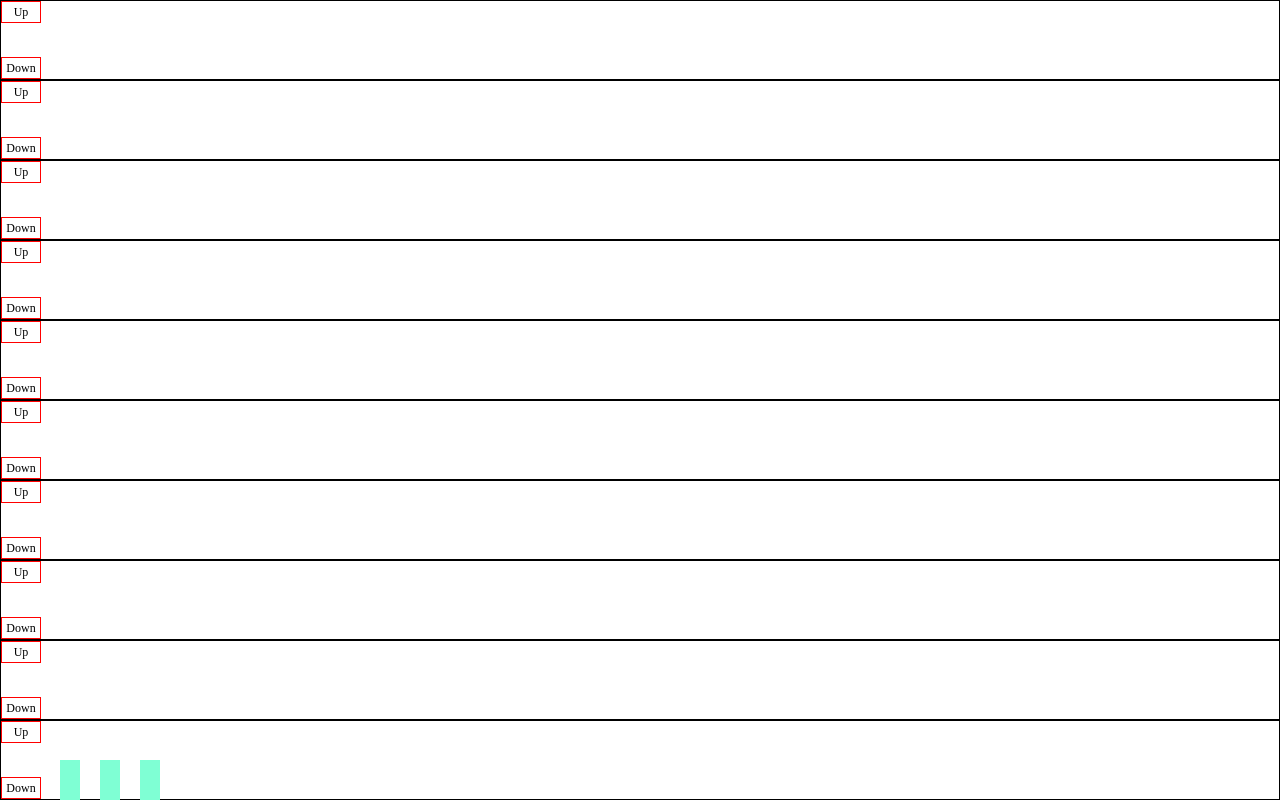
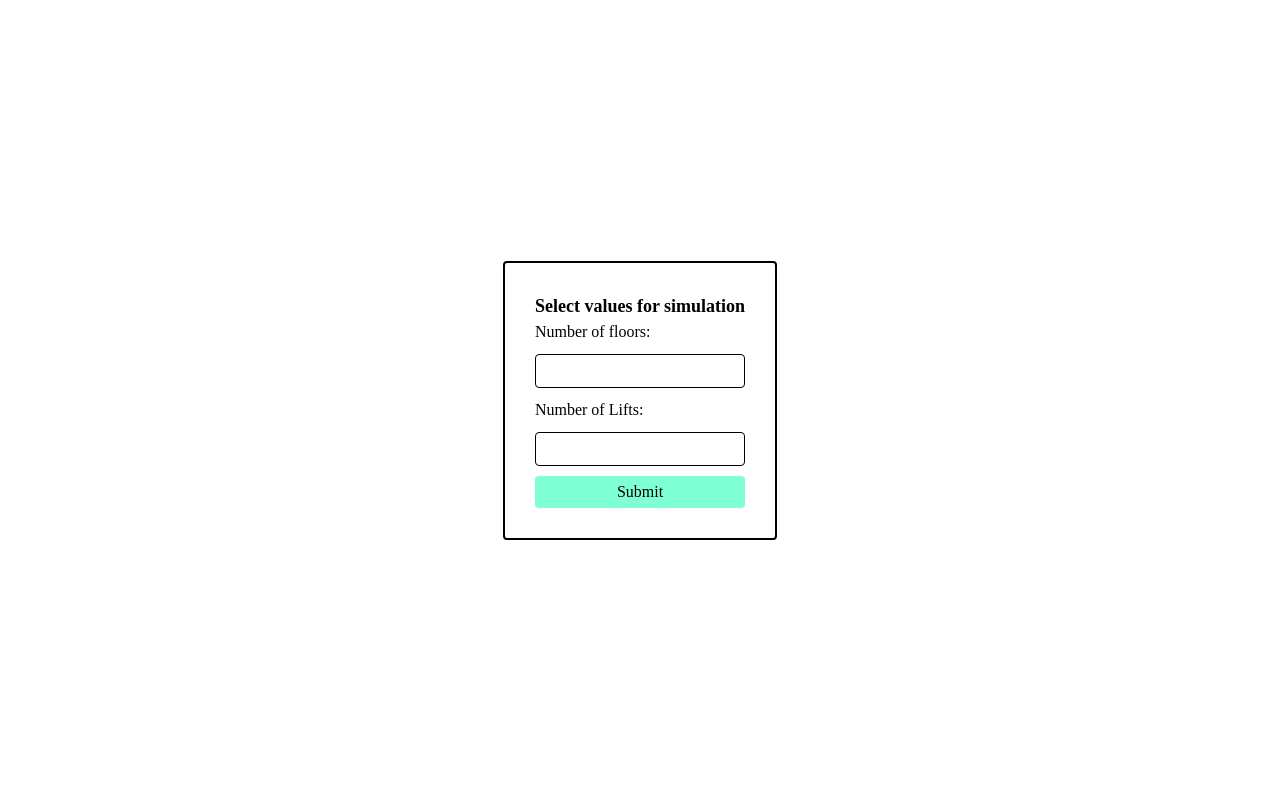
Before and after one commit to nivekithan/lift-simulation, a website built with Vite: page index.html in a window 1280 px wide. Built offline with nearby package versions, Linux system fonts and the light colour scheme.

Commit message:
fix bugs

```diff
--- a/index.html
+++ b/index.html
@@ -4,10 +4,34 @@
     <meta charset="UTF-8" />
     <link rel="icon" type="image/svg+xml" href="/vite.svg" />
     <meta name="viewport" content="width=device-width, initial-scale=1.0" />
-    <title>Vite + TS</title>
+    <title>Lift Simulation</title>
   </head>
   <body>
-    <div id="floor-container"></div>
+    <div id="form-container">
+      <div>
+        <h1>Select values for simulation</h1>
+        <form class="simulation-form">
+          <label for="floors-input">Number of floors:</label>
+          <input
+            type="number"
+            id="floors-input"
+            name="floors"
+            min="1"
+            max="50"
+          />
+          <label for="lifts-input">Number of Lifts:</label>
+          <input
+            type="number"
+            required
+            min="1"
+            max="20"
+            id="lifts-input"
+            name="lifts"
+          />
+          <button type="submit" class="submit-button">Submit</button>
+        </form>
+      </div>
+    </div>
     <script type="module" src="/src/main.ts"></script>
   </body>
 </html>
--- a/package.json
+++ b/package.json
@@ -15,6 +15,6 @@
     "wrangler": "^3.1.0"
   },
   "engines": {
-    "node": "16.13.0"
+    "node": "18.5.0"
   }
 }
--- /dev/null
+++ b/src/form.css
@@ -0,0 +1,36 @@
+#form-container {
+  display: grid;
+  place-items: center;
+  min-height: 100vh;
+}
+
+#form-container > div {
+  border: 2px solid black;
+  padding: 30px;
+  border-radius: 4px;
+}
+
+.simulation-form {
+  display: flex;
+  flex-direction: column;
+  row-gap: 10px;
+}
+
+input {
+  border: 1px solid black;
+  padding: 4px 6px;
+  border-radius: 4px;
+}
+
+h1 {
+  font-size: large;
+  font-weight: bold;
+}
+
+.submit-button {
+  padding: 4px 6px;
+  border-radius: 4px;
+  background-color: aquamarine;
+  color: black;
+  cursor: pointer;
+}
--- a/src/liftsimulation.ts
+++ b/src/liftsimulation.ts
@@ -171,6 +171,8 @@ export class LiftSimulation {
 
     liftStop.stops.delete(currnetFloorNo);
 
+    console.log({liftStop, liftNo})
+
     if (liftStop.stops.size === 0) {
       liftStop.currentDirection = "idle";
       return;
@@ -245,7 +247,8 @@ export class LiftSimulation {
 
   async #setLiftToFloor(liftNo: number, floorNo: number) {
     try {
-      const newBottomValue = `${(floorNo - 1) * 10}%`;
+      const newBottomValue = `${(floorNo - 1) * (100 / this.#noOfFloors)}%`;
+      console.log({ newBottomValue });
       const currentValue = `${this.#getCurrentBottomValue(liftNo)}`;
 
       this.#liftAnimationState.set(liftNo, true);
@@ -274,8 +277,13 @@ export class LiftSimulation {
   }
 
   #getCurrentFloorNo(liftNo: number) {
-    const currnetFloorNo =
-      parseInt(this.#getCurrentBottomValue(liftNo).replace("%", "")) / 10 + 1;
+    const currnetFloorNo = Math.round(
+      parseInt(this.#getCurrentBottomValue(liftNo).replace("%", "")) /
+        (100 / this.#noOfFloors) +
+        1
+    );
+
+    console.log({ currnetFloorNo });
 
     return currnetFloorNo;
   }
--- a/src/main.ts
+++ b/src/main.ts
@@ -1,14 +1,26 @@
-import "./style.css";
 import "./preflight.css";
-import "./style.css";
+import "./form.css";
+import "./simulation.css";
 import { LiftSimulation } from "./liftsimulation";
 
-const simulator = new LiftSimulation(10, 3);
+const url = new URL(window.location.href);
 
-const floorContainer = document.getElementById("floor-container");
+if (url.searchParams.has("floors") && url.searchParams.has("lifts")) {
+  const isFormContainerPresent = document.getElementById("form-container");
 
-if (!floorContainer) {
-  throw new Error("There is no element with id floor-container");
+  if (isFormContainerPresent) {
+    const formContainer = isFormContainerPresent;
+    formContainer.innerHTML = "";
+    formContainer.id = "floor-container";
+  }
+
+  const numberOfFloors = parseInt(url.searchParams.get("floors") || "");
+  const numberOfLifts = parseInt(url.searchParams.get("lifts") || "");
+
+  const simulator = new LiftSimulation(numberOfFloors, numberOfLifts);
+  const floorContainer = document.getElementById("floor-container");
+  if (!floorContainer) {
+    throw new Error("There is no element with id floor-container");
+  }
+  simulator.render(floorContainer);
 }
-
-simulator.render(floorContainer);
```
Also changed, not shown: src/simulation.css (renamed from src/style.css).
